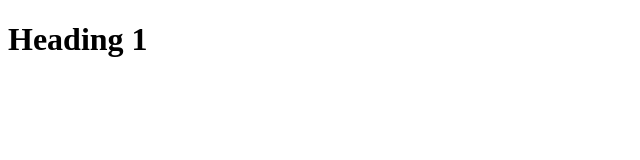
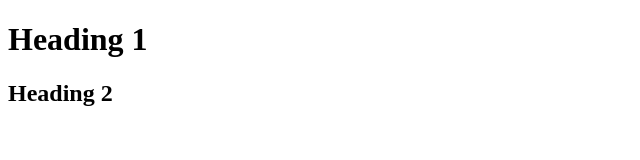
Before and after one commit to TusharKhatale16/my-first-practice-repo, a plain HTML site: page index.html in a window 1280 px wide. Shown: the whole page, without its empty margins (0-640 px from the left). Drawn offline with Linux system fonts and the light colour scheme.

Commit message:
h2 is added

```diff
--- a/index.html
+++ b/index.html
@@ -5,5 +5,6 @@
 </head>
 <body>
     <h1>Heading 1</h1>
+    <h2>Heading 2</h2>
 </body>
 </html>
```
